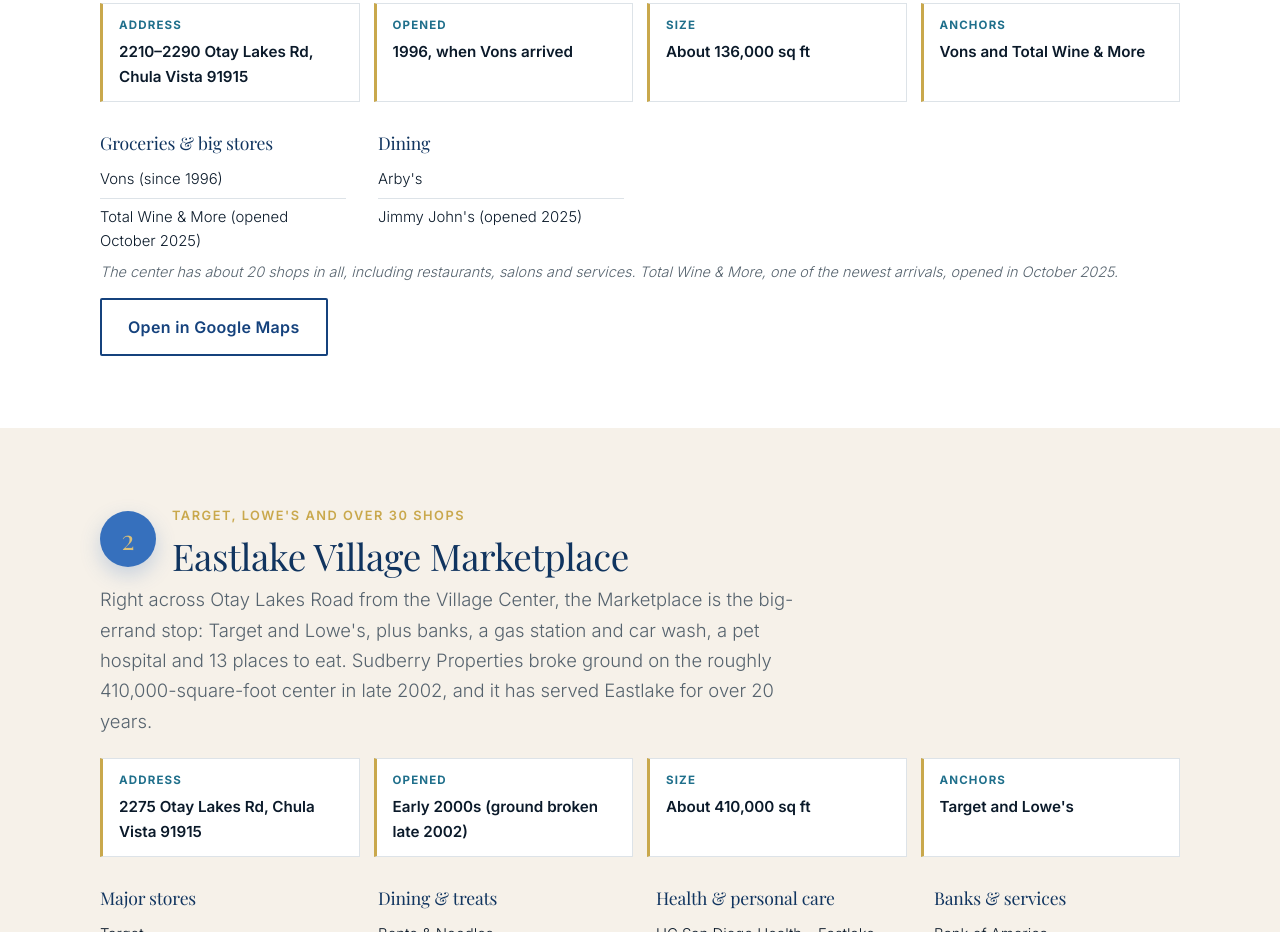
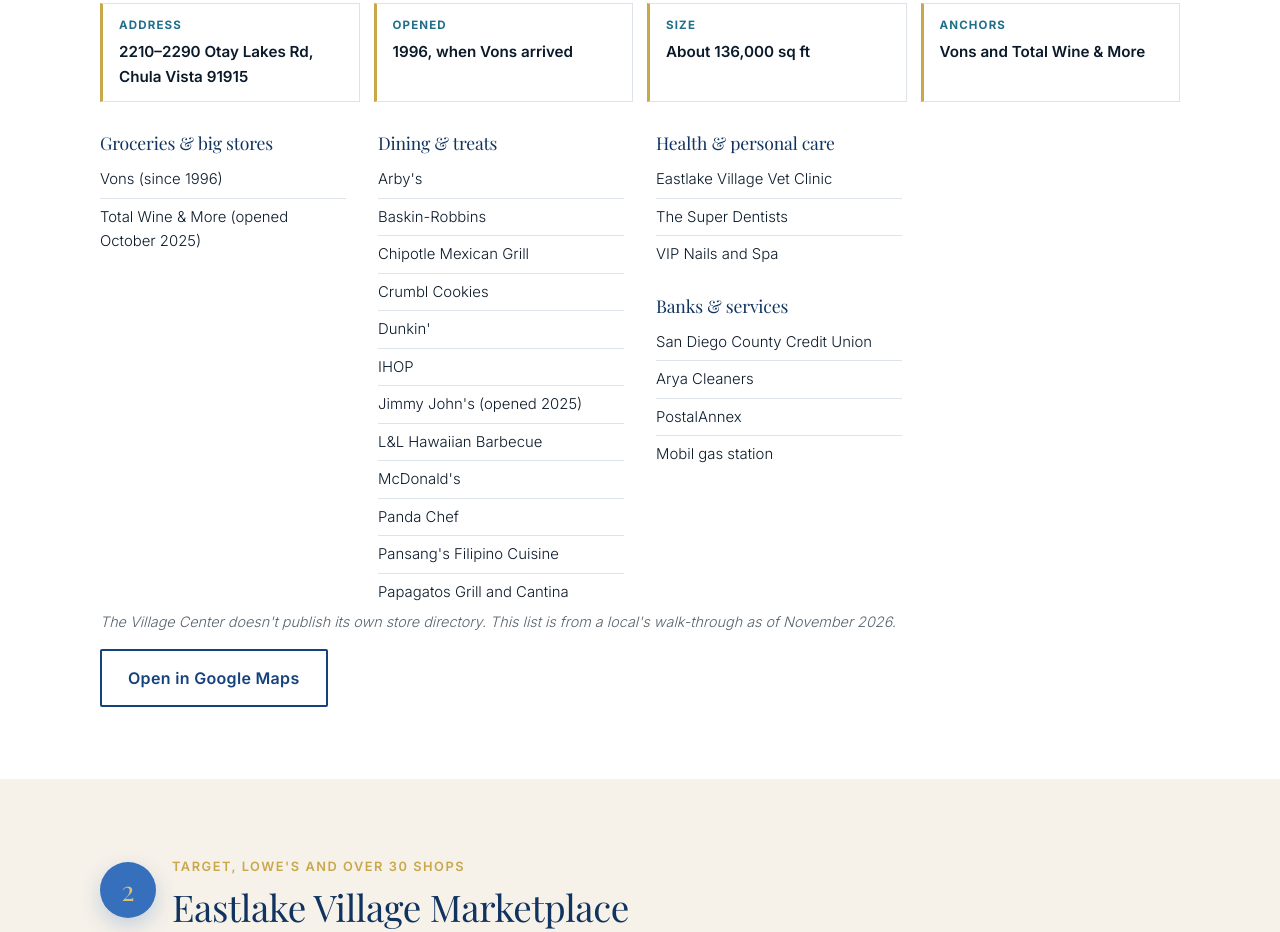
Before and after one commit to bettytorano/living-in-eastlake, a plain HTML site: page eastlake-shopping.html in a window 1280 px wide. Shown: the part 1598-2530 px from the top of the page. Drawn offline with nearby package versions, Linux system fonts and the light colour scheme; a web font is replaced by a local one.

Commit message:
Shopping page: full Eastlake Village Center store list from Betty
Co-Authored-By: Claude Opus 5.5 <noreply@anthropic.com>

```diff
--- a/eastlake-shopping.html
+++ b/eastlake-shopping.html
@@ -425,9 +425,11 @@
     </dl>
     <div class="store-groups">
       <div class="store-group"><h3>Groceries &amp; big stores</h3><ul><li>Vons (since 1996)</li><li>Total Wine &amp; More (opened October 2025)</li></ul></div>
-      <div class="store-group"><h3>Dining</h3><ul><li>Arby's</li><li>Jimmy John's (opened 2025)</li></ul></div>
+      <div class="store-group"><h3>Dining &amp; treats</h3><ul><li>Arby's</li><li>Baskin-Robbins</li><li>Chipotle Mexican Grill</li><li>Crumbl Cookies</li><li>Dunkin'</li><li>IHOP</li><li>Jimmy John's (opened 2025)</li><li>L&amp;L Hawaiian Barbecue</li><li>McDonald's</li><li>Panda Chef</li><li>Pansang's Filipino Cuisine</li><li>Papagatos Grill and Cantina</li></ul></div>
+      <div class="store-group"><h3>Health &amp; personal care</h3><ul><li>Eastlake Village Vet Clinic</li><li>The Super Dentists</li><li>VIP Nails and Spa</li></ul></div>
+      <div class="store-group"><h3>Banks &amp; services</h3><ul><li>San Diego County Credit Union</li><li>Arya Cleaners</li><li>PostalAnnex</li><li>Mobil gas station</li></ul></div>
     </div>
-    <p class="shop-note">The center has about 20 shops in all, including restaurants, salons and services. Total Wine &amp; More, one of the newest arrivals, opened in October 2025.</p>
+    <p class="shop-note">The Village Center doesn't publish its own store directory. This list is from a local's walk-through as of November 2026.</p>
     <div class="btn-row shop-links">
       <a class="btn secondary" href="https://www.google.com/maps/search/?api=1&amp;query=Eastlake%20Village%20Center%2C%202250%20Otay%20Lakes%20Rd%2C%20Chula%20Vista%2C%20CA%2091915" rel="noopener" target="_blank">Open in Google Maps</a>
 
```
